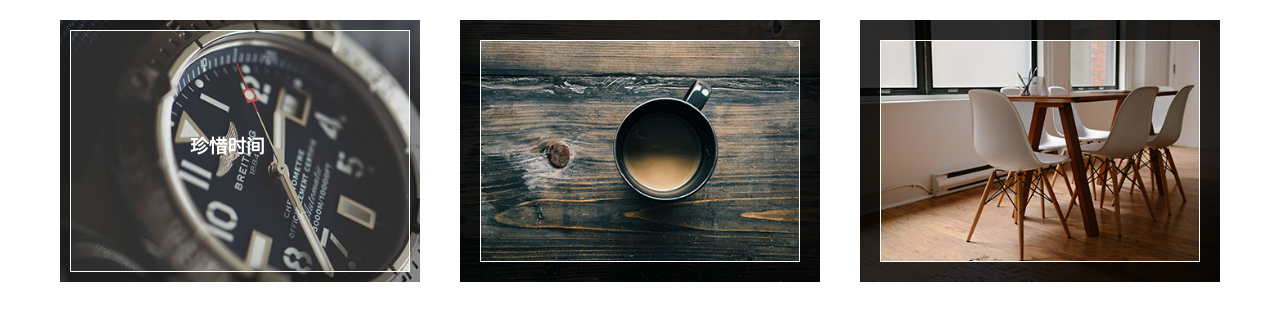
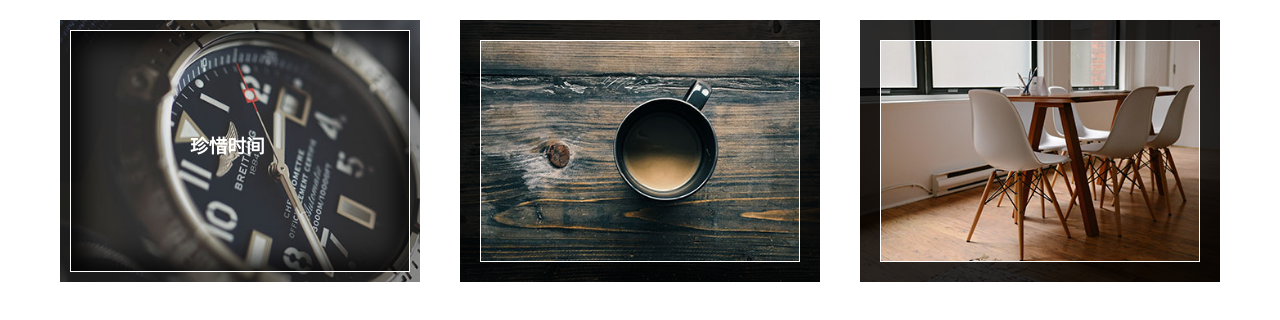
Before and after one commit to zptcweb/zptcweb.github.io, a plain HTML site: page image/image1.html in a window 1280 px wide. In both pictures the pointer is over the element "珍惜时间". Drawn offline with nearby package versions, Linux system fonts and the light colour scheme.

Commit message:
添加内阴影

```diff
--- a/image/css/css1.css
+++ b/image/css/css1.css
@@ -40,7 +40,7 @@
 	right:20px;
 	border: 1px solid #ffffff;
 	overflow: hidden;
-	box-shadow: 0 0 0 20px rgba(0, 0, 0, 0.8);
+	box-shadow: 0 0 0 20px rgba(0, 0, 0, 0.8),inset 0px 0px 10px 2px rgba(0,0,0,.0);
 	z-index: 1;
 }
 .imageList figure:hover figcaption{
@@ -48,7 +48,7 @@
 	bottom:10px;
 	left:10px;
 	right:10px;
-	box-shadow: 0 0 0 10px rgba(0, 0, 0, 0.4);
+	box-shadow: 0 0 0 10px rgba(0, 0, 0, 0.4),inset 0px 0px 30px 10px rgba(0,0,0,1);
 }
 .imageList figure figcaption h3{
 	width: 100px;
```
